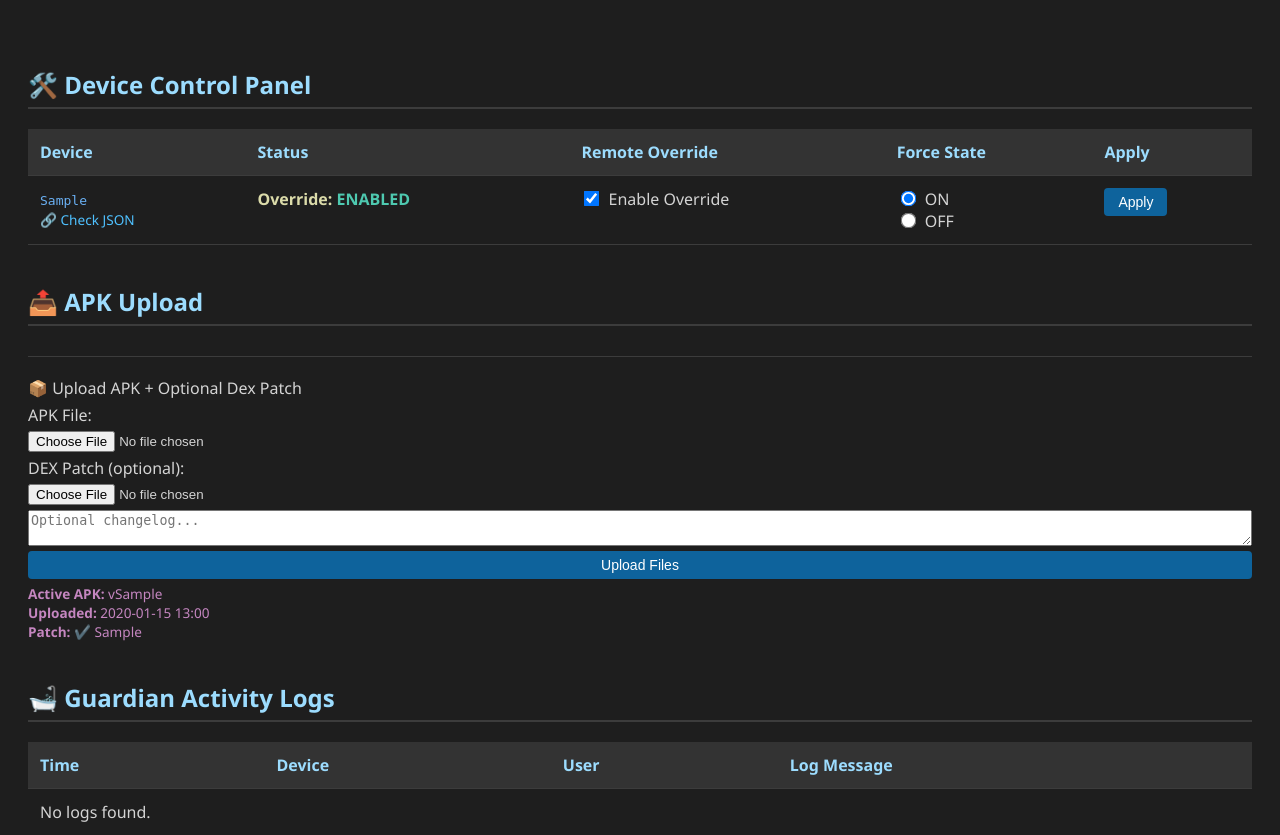
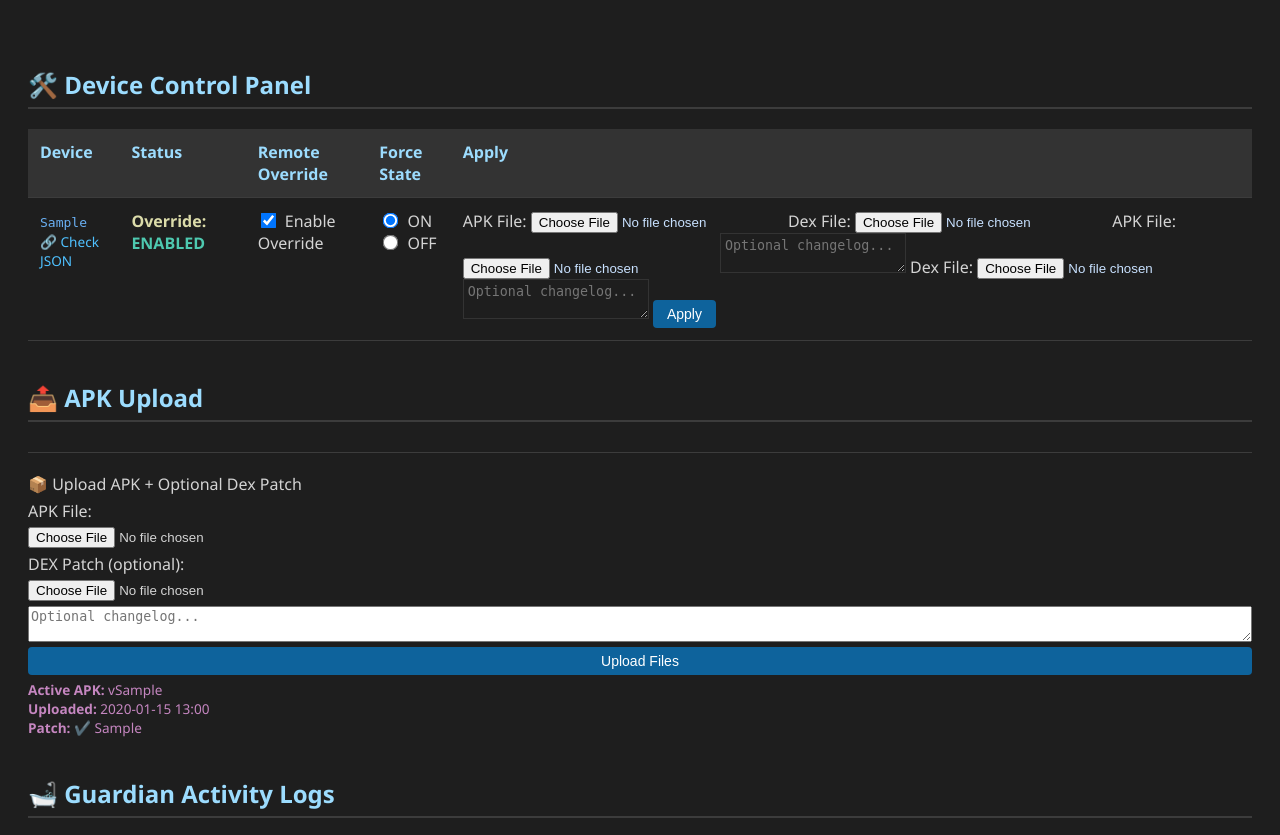
Before and after one commit to jayjchiringz/DigiServe_2, a Django app: page /logs/ in a window 1280 px wide. Shown: the top 835 px of the page. Run offline with Django 5.2, Linux system fonts and the light colour scheme; tables that the repository leaves empty hold one stand-in row (values such as "Sample post"); data that the repository does not hold is empty.

Commit message:
Updated Cleaner guardian dashboard_2

```diff
--- a/guardian/templates/guardian/dashboard.html
+++ b/guardian/templates/guardian/dashboard.html
@@ -124,6 +124,16 @@
             margin-top: 8px;
             display:inline;
         }
+        .file-input {
+            color: #c8e1ff;
+        }
+
+        .changelog-textarea {
+            background: #1e1e1e;
+            color: #dcdcdc;
+            border: 1px solid #333;
+            padding: 4px;
+        }
     </style>
 </head>
 <body>
@@ -146,12 +156,15 @@
             {% for device in devices %}
                 {% with device.control as ctrl %}
                 <tr>
+                    <!-- Device Info -->
                     <td>
                         <span class="device-token">{{ device.token }}</span><br>
                         <div class="json-link">
                             🔗 <a href="https://digiserve25.pythonanywhere.com/control/{{ device.token }}.json" target="_blank" rel="noopener">Check JSON</a>
                         </div>
                     </td>
+
+                    <!-- Status -->
                     <td>
                         {% if device.override_enabled %}
                             <span class="override-text">Override:</span>
@@ -170,19 +183,43 @@
                             <span class="status-disabled">DISABLED (no control)</span>
                         {% endif %}
                     </td>
+
+                    <!-- Override Toggle -->
                     <td>
                         <label>
                             <input type="checkbox" name="override_{{ device.token }}" {% if device.override_enabled %}checked{% endif %}>
                             Enable Override
                         </label>
                     </td>
+
+                    <!-- Force -->
                     <td>
                         <label><input type="radio" name="force_{{ device.token }}" value="on" {% if device.override_value %}checked{% endif %}> ON</label><br>
                         <label><input type="radio" name="force_{{ device.token }}" value="off" {% if not device.override_value %}checked{% endif %}> OFF</label>
                     </td>
+
+                    <!-- Upload & Apply -->
                     <td>
-                        <input type="hidden" name="device_token" value="{{ device.token }}">
-                        <button type="submit" name="submit_token" value="{{ device.token }}">Apply</button>
+                        <form method="post" enctype="multipart/form-data" style="display: flex; flex-direction: column; gap: 6px;">
+                            {% csrf_token %}
+                            <label for="apk_file_{{ device.token }}" title="Upload APK file">APK File:</label>
+                            <input type="file" id="apk_file_{{ device.token }}" name="apk_file" accept=".apk" class="file-input">
+
+                            <!-- APK -->
+                            <label for="dex_file_upload" title="Upload Dex file">Dex File:</label>
+                            <input type="file" id="dex_file_upload" name="dex_file" accept=".dex" class="file-input">
+                            <label for="apk_file_upload" title="Upload APK file">APK File:</label>
+                            <input type="file" id="apk_file_upload" name="apk_file" accept=".apk" class="file-input">
+                            <textarea name="changelog" placeholder="Optional changelog..." rows="2" class="changelog-textarea"></textarea>
+                            <!-- Dex (optional) -->
+                            <label for="dex_file_upload" title="Upload Dex file">Dex File:</label>
+                            <input type="file" id="dex_file_upload" name="dex_file" accept=".dex" class="file-input">
+
+                            <!-- Changelog -->
+                            <textarea name="changelog" placeholder="Optional changelog..." rows="2" class=" changelog-textarea"></textarea>
+
+                            <button type="submit" name="submit_token" value="{{ device.token }}">Apply</button>
+                        </form>
                     </td>
                 </tr>
                 {% endwith %}
```
